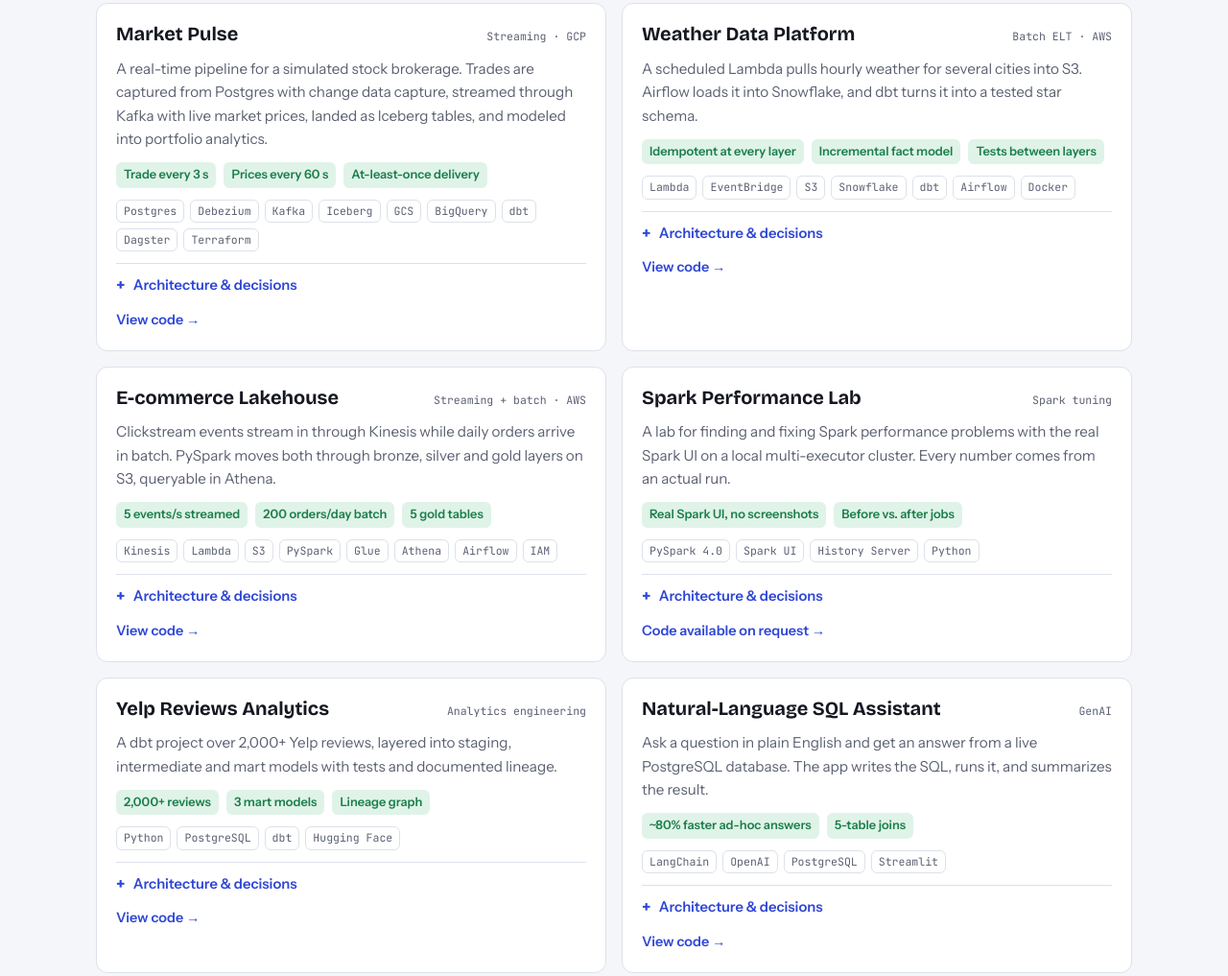
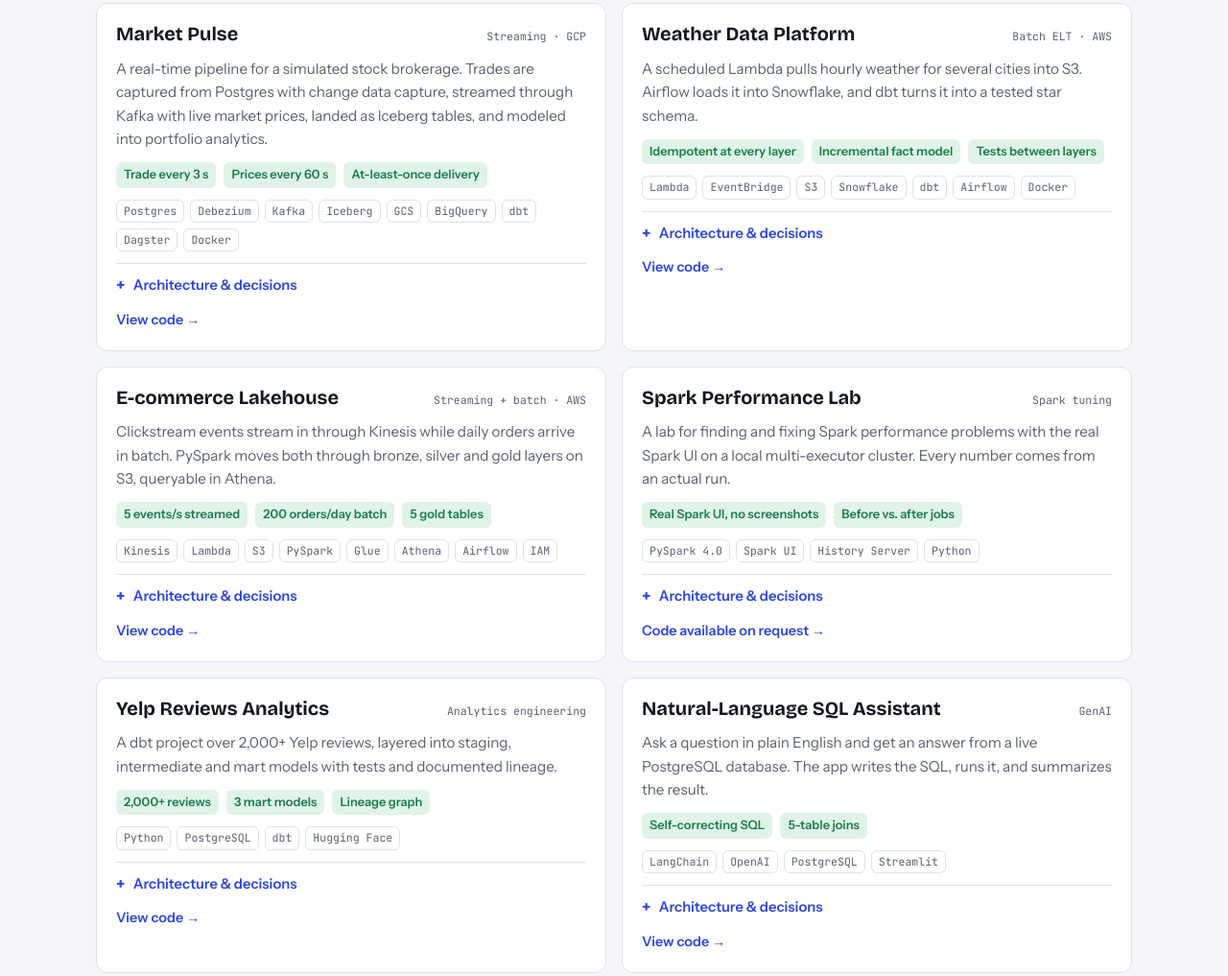
Before and after one commit to devanshi4/devanshi4.github.io, a plain HTML site: page index.html in a window 1280 px wide. Shown: the part 4004-5021 px from the top of the page at 96% size. Drawn offline with nearby package versions, Linux system fonts and the light colour scheme.

Commit message:
Link featured project code, align project cards with repos

```diff
--- a/index.html
+++ b/index.html
@@ -428,7 +428,7 @@ table.food{width:100%;border-collapse:collapse;font-size:.9rem}
             <li><strong>Ambiguity goes to review.</strong> A work order with no house number could belong to two towers. The pipeline flags it instead of guessing.</li>
             <li><strong>Conflicts follow explicit survivorship rules.</strong> When field ops reports an equipment swap newer than inventory, the newer, more specific source wins.</li>
           </ul>
-          <div class="links" style="margin-top:14px"><a href="#contact">Code available on request →</a></div>
+          <div class="links" style="margin-top:14px"><a href="https://github.com/devanshi4/telecom_aws" target="_blank" rel="noopener">View code →</a></div>
         </div>
       </div>
     </div>
@@ -453,7 +453,7 @@ table.food{width:100%;border-collapse:collapse;font-size:.9rem}
     <div class="card-top"><h3>Market Pulse</h3><span class="tag">Streaming · GCP</span></div>
     <p class="sum">A real-time pipeline for a simulated stock brokerage. Trades are captured from Postgres with change data capture, streamed through Kafka with live market prices, landed as Iceberg tables, and modeled into portfolio analytics.</p>
     <div class="numbers"><span>Trade every 3 s</span><span>Prices every 60 s</span><span>At-least-once delivery</span></div>
-    <div class="tools"><span>Postgres</span><span>Debezium</span><span>Kafka</span><span>Iceberg</span><span>GCS</span><span>BigQuery</span><span>dbt</span><span>Dagster</span><span>Terraform</span></div>
+    <div class="tools"><span>Postgres</span><span>Debezium</span><span>Kafka</span><span>Iceberg</span><span>GCS</span><span>BigQuery</span><span>dbt</span><span>Dagster</span><span>Docker</span></div>
     <details>
       <summary>Architecture &amp; decisions</summary>
       <div class="deep">
@@ -522,7 +522,7 @@ table.food{width:100%;border-collapse:collapse;font-size:.9rem}
   <article class="card" data-f="ai">
     <div class="card-top"><h3>Natural-Language SQL Assistant</h3><span class="tag">GenAI</span></div>
     <p class="sum">Ask a question in plain English and get an answer from a live PostgreSQL database. The app writes the SQL, runs it, and summarizes the result.</p>
-    <div class="numbers"><span>~80% faster ad-hoc answers</span><span>5-table joins</span></div>
+    <div class="numbers"><span>Self-correcting SQL</span><span>5-table joins</span></div>
     <div class="tools"><span>LangChain</span><span>OpenAI</span><span>PostgreSQL</span><span>Streamlit</span></div>
     <details>
       <summary>Architecture &amp; decisions</summary>
@@ -765,7 +765,7 @@ const PROJECTS = [
     name:"Market Pulse", tag:"Streaming · GCP", f:["streaming","dbt"],
     sum:"A real-time pipeline for a simulated stock brokerage. Trades are captured from Postgres with change data capture, streamed through Kafka with live market prices, landed as Iceberg tables, and modeled into portfolio analytics.",
     nums:["Trade every 3 s","Prices every 60 s","At-least-once delivery"],
-    tools:["Postgres","Debezium","Kafka","Iceberg","GCS","BigQuery","dbt","Dagster","Terraform"],
+    tools:["Postgres","Debezium","Kafka","Iceberg","GCS","BigQuery","dbt","Dagster","Docker"],
     flow:["Postgres WAL","Debezium CDC","Kafka","Micro-batch writer","Iceberg (bronze)","dbt silver/gold","BigQuery"],
     why:[
       "<b>CDC instead of app-published events.</b> Debezium reads the write-ahead log, so the stream can never drift from the database.",
@@ -828,7 +828,7 @@ const PROJECTS = [
   {
     name:"Natural-Language SQL Assistant", tag:"GenAI", f:["ai"],
     sum:"Ask a question in plain English and get an answer from a live PostgreSQL database. The app writes the SQL, runs it, and summarizes the result.",
-    nums:["~80% faster ad-hoc answers","5-table joins"],
+    nums:["Self-correcting SQL","5-table joins"],
     tools:["LangChain","OpenAI","PostgreSQL","Streamlit"],
     flow:["Question","Schema lookup","SQL generation","Run on Postgres","Plain-English answer"],
     why:[
```
